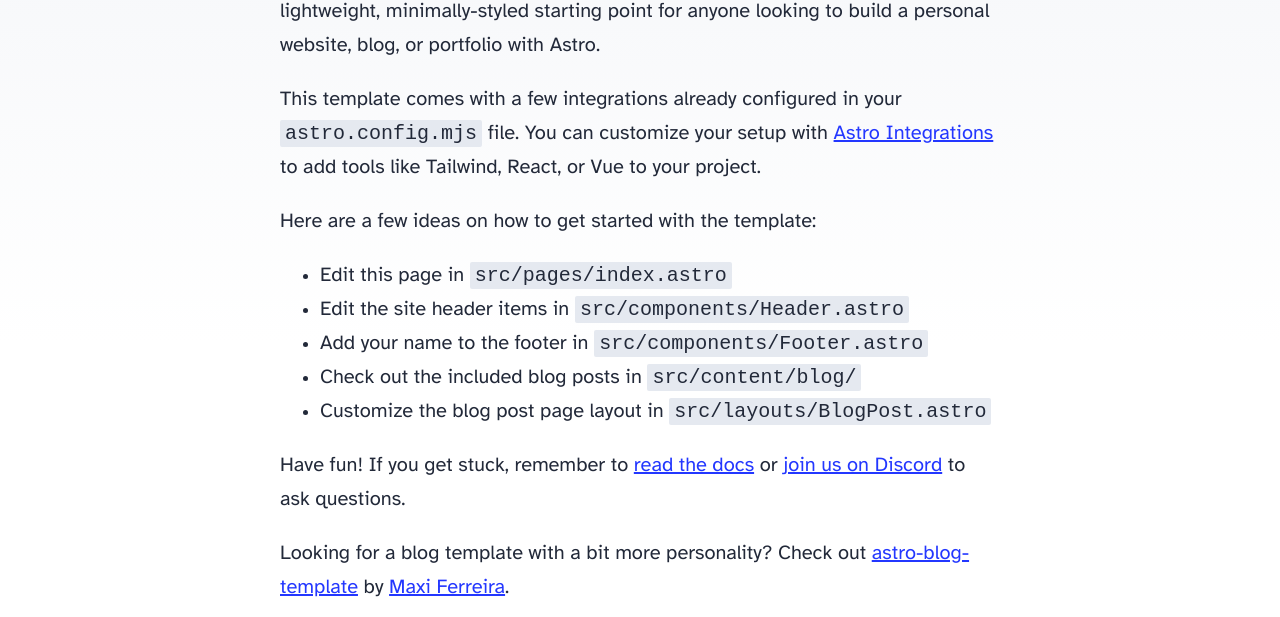
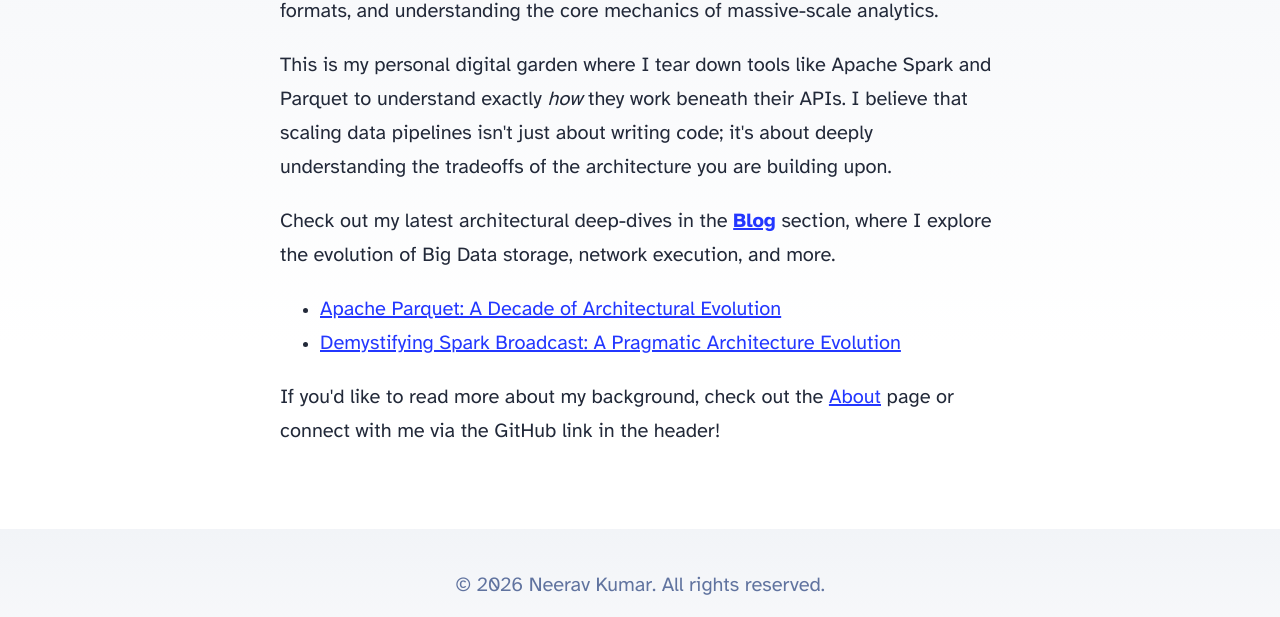
Before and after one commit to kr-neerav/kr-neerav.github.io, an Astro site: page / in a window 1280 px wide. Shown: the part 257-874 px from the top of the page. Built offline with nearby package versions, Linux system fonts and the light colour scheme; Astro itself is replaced by a stand-in of ours.

Commit message:
docs: personalize homepage presentation

```diff
--- a/src/pages/index.astro
+++ b/src/pages/index.astro
@@ -13,36 +13,19 @@
 	<body>
 		<Header />
 		<main>
-			<h1>🧑‍🚀 Hello, Astronaut!</h1>
+			<h1>Welcome! 👋</h1>
 			<p>
-				Welcome to the official <a href="https://astro.build/">Astro</a> blog starter template. This template
-				serves as a lightweight, minimally-styled starting point for anyone looking to build a personal
-				website, blog, or portfolio with Astro.
+				I am <strong>Neerav Kumar</strong>, a Data Engineer focused on distributed systems, storage formats, and understanding the core mechanics of massive-scale analytics.
 			</p>
 			<p>
-				This template comes with a few integrations already configured in your
-				<code>astro.config.mjs</code> file. You can customize your setup with
-				<a href="https://astro.build/integrations">Astro Integrations</a> to add tools like Tailwind,
-				React, or Vue to your project.
+				This is my personal digital garden where I tear down tools like Apache Spark and Parquet to understand exactly <i>how</i> they work beneath their APIs. I believe that scaling data pipelines isn't just about writing code; it's about deeply understanding the tradeoffs of the architecture you are building upon.
 			</p>
-			<p>Here are a few ideas on how to get started with the template:</p>
+			<p>Check out my latest architectural deep-dives in the <strong><a href="/blog">Blog</a></strong> section, where I explore the evolution of Big Data storage, network execution, and more.</p>
 			<ul>
-				<li>Edit this page in <code>src/pages/index.astro</code></li>
-				<li>Edit the site header items in <code>src/components/Header.astro</code></li>
-				<li>Add your name to the footer in <code>src/components/Footer.astro</code></li>
-				<li>Check out the included blog posts in <code>src/content/blog/</code></li>
-				<li>Customize the blog post page layout in <code>src/layouts/BlogPost.astro</code></li>
+				<li><a href="/blog/parquet-evolution/">Apache Parquet: A Decade of Architectural Evolution</a></li>
+				<li><a href="/blog/spark-broadcast-evolution/">Demystifying Spark Broadcast: A Pragmatic Architecture Evolution</a></li>
 			</ul>
-			<p>
-				Have fun! If you get stuck, remember to
-				<a href="https://docs.astro.build/">read the docs</a>
-				or <a href="https://astro.build/chat">join us on Discord</a> to ask questions.
-			</p>
-			<p>
-				Looking for a blog template with a bit more personality? Check out
-				<a href="https://github.com/Charca/astro-blog-template">astro-blog-template</a>
-				by <a href="https://twitter.com/Charca">Maxi Ferreira</a>.
-			</p>
+			<p>If you'd like to read more about my background, check out the <a href="/about">About</a> page or connect with me via the GitHub link in the header!</p>
 		</main>
 		<Footer />
 	</body>
```
